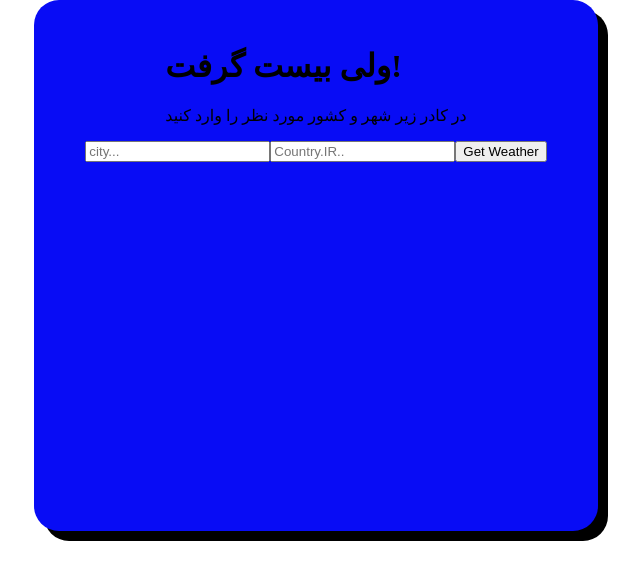
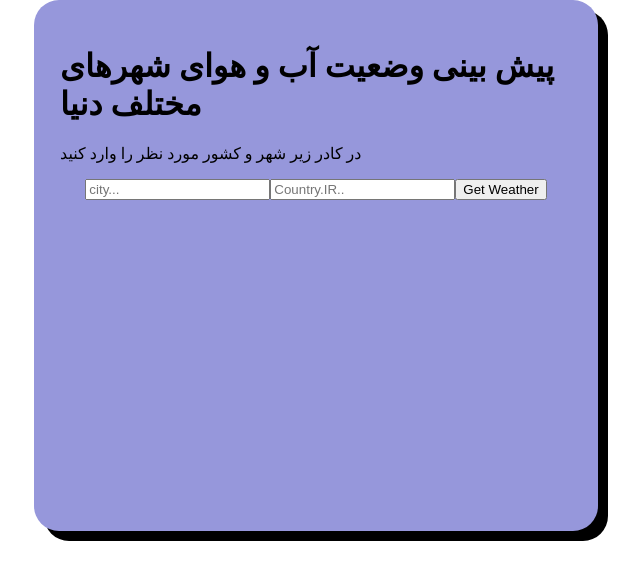
Before and after one commit to Alireza9651501005/react2, a React (Create React App) app: page / in a window 1280 px wide. Shown: the top 580 px of the page, without its empty margins (324-964 px from the left). Built offline with nearby package versions, Linux system fonts and the light colour scheme.

Commit message:
title and back color changed

```diff
--- a/src/App.css
+++ b/src/App.css
@@ -1,5 +1,5 @@
 .App {
-  background: #080cf5;
+  background: #9697db;
   background-repeat: no-repeat;
   display: flex;
   flex-direction: column;
--- a/src/weather1/Title.js
+++ b/src/weather1/Title.js
@@ -4,7 +4,7 @@ class Title extends React.Component {
     render () {
         return (
             <div className= 'title'>
-                <h1> ولی بیست گرفت!</h1>
+                <h1>پیش بینی وضعیت آب و هوای شهرهای مختلف دنیا</h1>
                 <p>در کادر زیر شهر و کشور مورد نظر را وارد کنید</p>
             </div>
         )
```
Also changed, not shown: src/App.js (+0 -13 lines).
